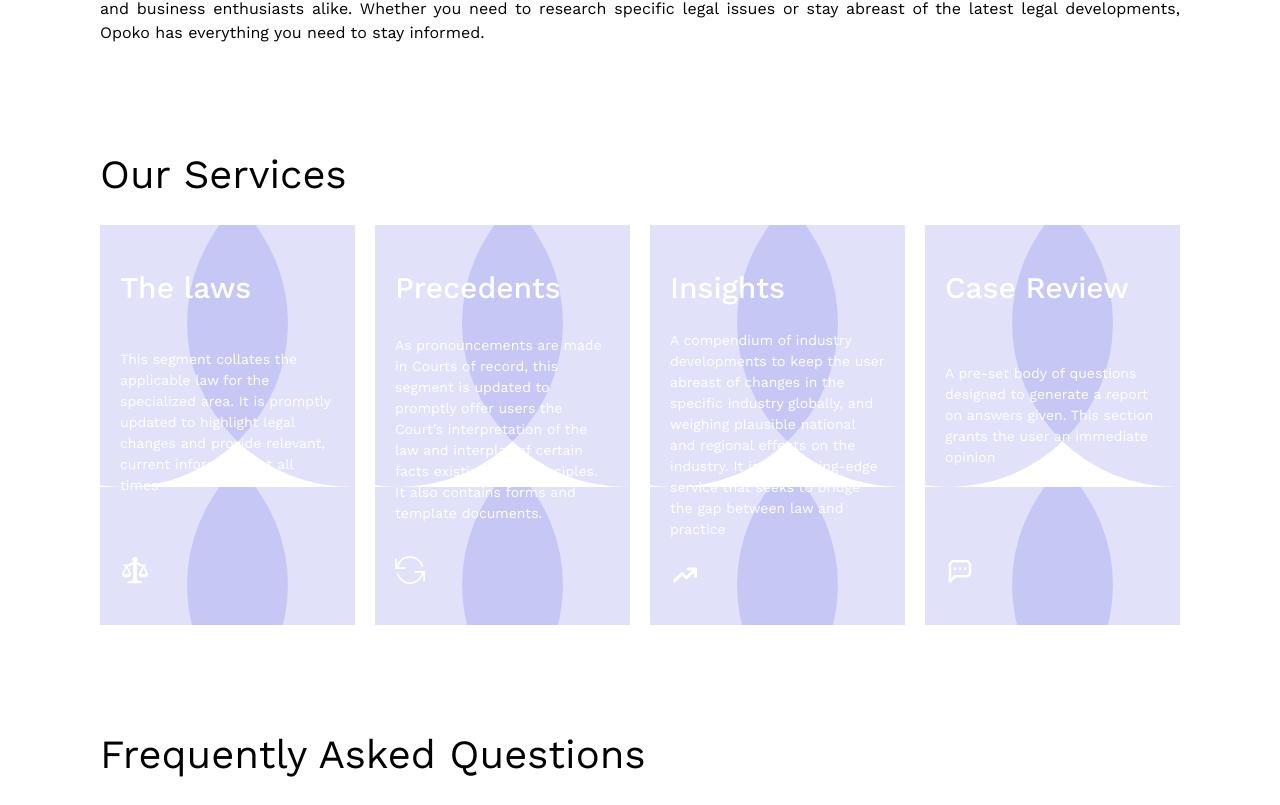
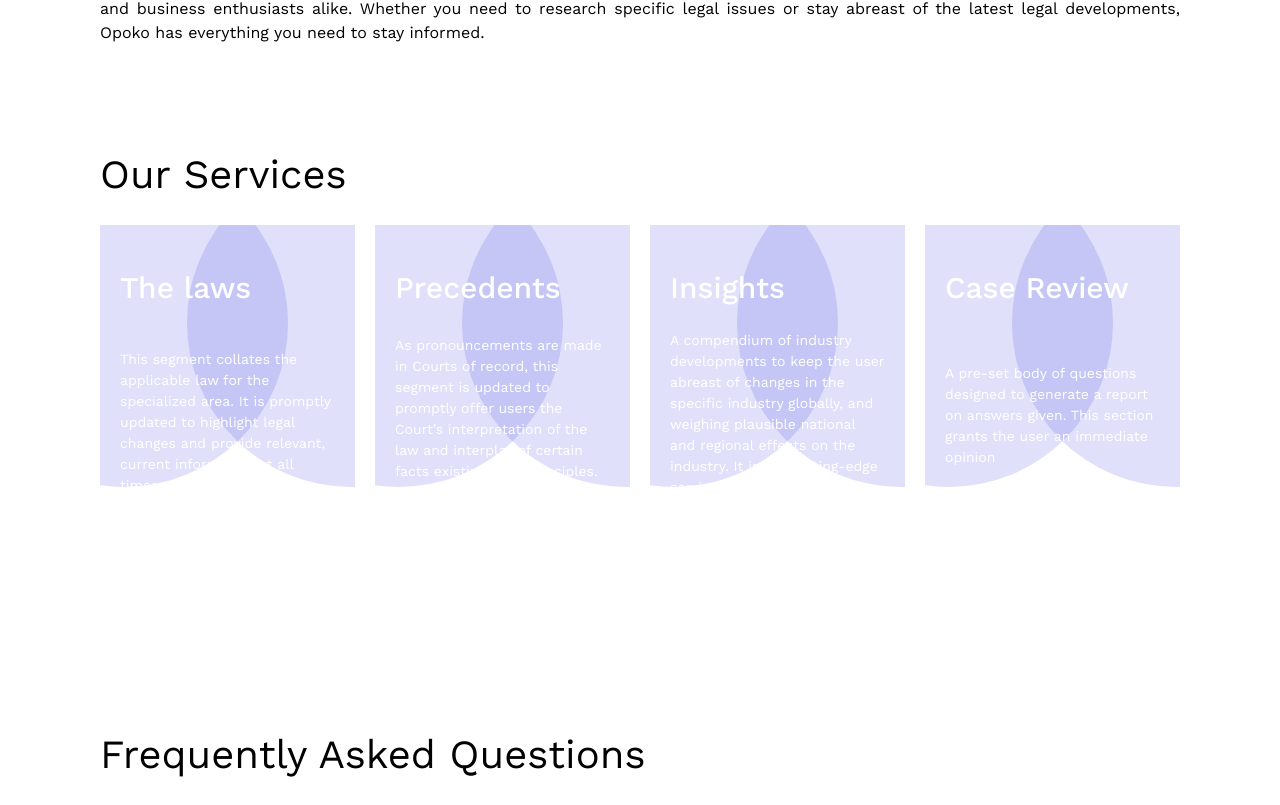
Before and after one commit to Niscolinx/opoko, a React (Vite) app: page /about-us in a window 1280 px wide. Shown: the part 481-1286 px from the top of the page. Built offline with nearby package versions, Linux system fonts and the light colour scheme.

Commit message:
working on about us

```diff
--- a/src/pages/AboutUs.tsx
+++ b/src/pages/AboutUs.tsx
@@ -15,7 +15,7 @@ export const Card = ({ title, description, Icon, bgColor }: Required<Card>) => {
     <div
       className={`h-[40rem] max-w-[27rem] grid gap-8 justify-start  text-white px-[2rem] py-[4rem] ${bgColor}`}
       style={{
-        background: `url(/asset/cardBg.svg)`
+        background: `url(/asset/cardBg.svg) no-repeat`
       }}
     >
       <p className="font-medium text-[3rem]">{title}</p>
```
